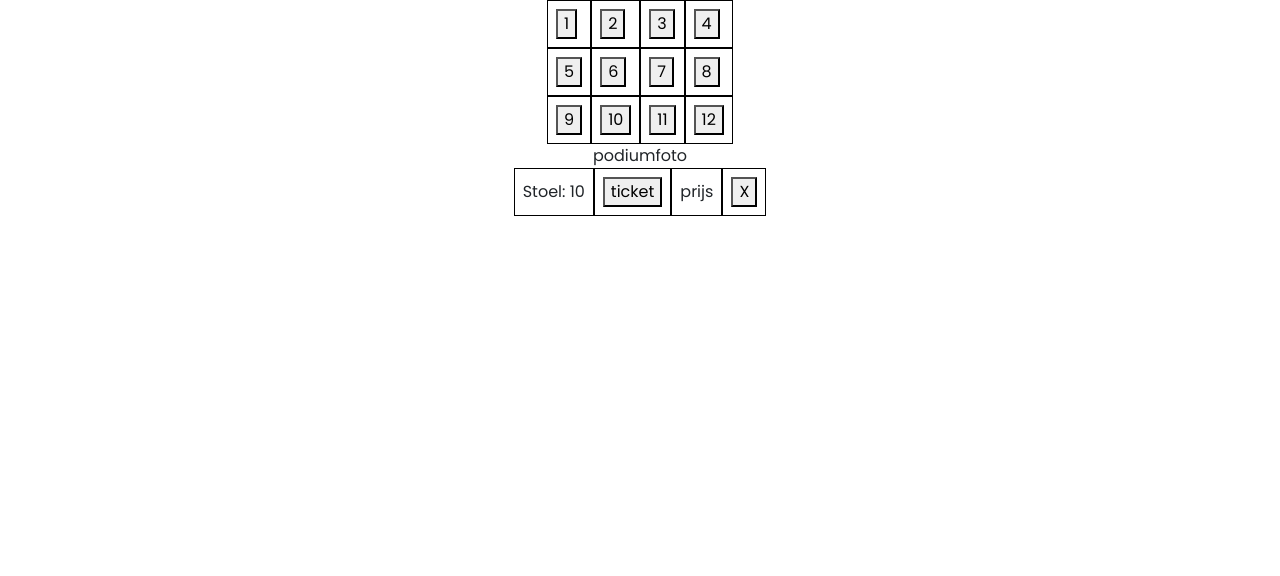
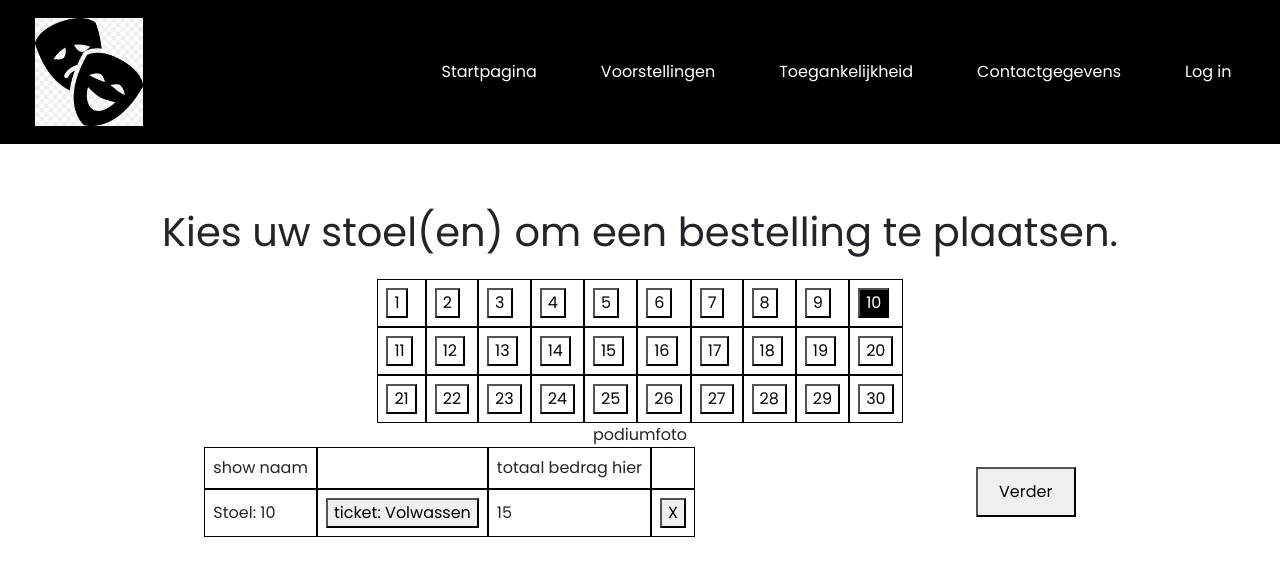
Before and after one commit to renz1704/WDPR2022, a React (Create React App) app in the folder react/ClientApp/: page /stoelKeuze in a window 1280 px wide. Both pictures are taken after a click on the button "10". Shown: the top 576 px of the page. Built offline with nearby package versions, Linux system fonts and the light colour scheme.

Commit message:
stoelkeuze

```diff
--- a/react/ClientApp/src/components/DropdownMenu.jsx
+++ b/react/ClientApp/src/components/DropdownMenu.jsx
@@ -5,15 +5,27 @@ function DropdownMenu(props) {
     const [isOpen, setIsOpen] = useState(false);
     const toggleMenu = () => setIsOpen((value) => !value);
 
+    const [optionPicked, setOptionPicked] = useState(props.options[0])
+
+    const onOptionClicked = (item) => {
+        setOptionPicked(item)
+        toggleMenu()
+        props.optionClicked(item)
+    }
+
     return (
         <div>
-            <button onMouseLeave={toggleMenu} onMouseEnter={toggleMenu}>{props.type}</button>
+            <button onClick={toggleMenu}>{props.type}: {optionPicked}</button>
             {isOpen && (
                 <ul style={{position:"absolute"}}>
                     {/*dit maakt een item aan in de dropdown
                     voor elk item in options (een lijst van de parent)*/}
                     {props.options.map((item, index) => {
-                        return <li key={index}>{item}</li>
+                        return <li key={index}>
+                            <button onClick={() => onOptionClicked(item)}>
+                                {item}
+                            </button>
+                        </li>
                     })}
                 </ul>
             )}
--- a/react/ClientApp/src/components/Pages/Page_StoelKeuze.jsx
+++ b/react/ClientApp/src/components/Pages/Page_StoelKeuze.jsx
@@ -1,17 +1,22 @@
 import React, { useState }  from 'react';
 import ShowOrder from "../ShowOrder";
+import Header from "../Header";
+import SeatButton from "../SeatButton";
+import { BrowserRouter as Router, Routes, Route, Link } from 'react-router-dom';
+import PopUp from "../PopUp";
+
 function Page_StoelKeuze(){
 
     {/*deze gegevens moeten gefetched worden*/}
-    let row1 = [1, 2, 3, 4]
-    let row2 = [5, 6, 7, 8]
-    let row3 = [9, 10, 11, 12]
+    let row1 = [1, 2, 3, 4, 5, 6, 7, 8, 9, 10]
+    let row2 = [11, 12, 13, 14, 15, 16, 17, 18, 19, 20]
+    let row3 = [21, 22, 23, 24, 25, 26, 27, 28, 29, 30]
     let rows =[row1, row2, row3]
 
     const [selectedSeats, setSeat] = useState([]);
 
     const toggleSeat = (seatNumber) => {
-        console.log(seatNumber)
+
         {/*dit checkt of het nummer van de stoel al geselecteerd is
         als dit niet zo is wordt de stoel toegevoegd aan de lijst*/}
         if (!selectedSeats.includes(seatNumber)) {
@@ -24,32 +29,78 @@ function Page_StoelKeuze(){
     }
 
 
+    const [showPopUp, setShowPopUp] = useState(false);
+    const [popUpMessage, setpopUpMessage] = useState(false);
+
+
+    const onNextButtonClick = () => {
+        if (selectedSeats.length < 1){
+            setpopUpMessage("Kies minstens 1 stoel om een bestelling te plaatsen.")
+            setShowPopUp(true)
+
+        }
+        else if (selectedSeats.length > 25)
+        {
+            setpopUpMessage("Het is niet toegestaan om meer dan 25 stoelen te kiezen.")
+            setShowPopUp(true)
+        }
+        else
+        {
+            //next page
+        }
+    }
+
+
     return(
-        <div className="flex-container-vertical">
+        <>
+            <Header/>
+            {showPopUp && (<PopUp message={popUpMessage} onClose={() => setShowPopUp(false)}/>)}
 
-            {/*stoelen knoppen*/}
+            <div className="flex-container-vertical" style={{margin:"5%"}}>
+
+                <h1 style={{marginBottom:"2%"}}>Kies uw stoel(en) om een bestelling te plaatsen.</h1>
+
+                {/*seatbuttons worden per row aangemaakt ze krijgen mee:
+                 seatnumber = nummer van de stoel
+                 toggleseat = een methode om de stoel in/uit de lijst selectedSeats te zetten
+                  ishighlighted = een boolean om de kleur van de stoel te bepalen*/}
                 <div>
                     <tbody>
                     {rows.map((row, rowIndex) => (
                         <tr key={rowIndex}>
-
                             {row.map((seatNumber, cellIndex) => (
-                            <td key={cellIndex}><button onClick={() => toggleSeat(seatNumber)}>{seatNumber}</button></td>
+                                <td key={cellIndex}>
+                                    <SeatButton
+                                        seatNumber={seatNumber}
+                                        toggleSeat={toggleSeat}
+                                        isHighlighted={selectedSeats.includes(seatNumber)}
+                                    />
+                                </td>
                             ))}
-
                         </tr>
                     ))}
                     </tbody>
                 </div>
 
-
                 <div>podiumfoto</div>
 
+                <div className="flex-container-horizontal" style={{width:"100%", height:"100%"}}>
                     <div>
                         <ShowOrder toggleSeat={toggleSeat} seats={selectedSeats}/>
                     </div>
+                    <div>
+                        <button
+                            style={{
+                                width:"100px",
+                                height:"50px"}}
+                            onClick={() => onNextButtonClick()}>
+                            Verder
+                        </button>
+                    </div>
+                </div>
 
             </div>
+        </>
     )
 }
 
--- /dev/null
+++ b/react/ClientApp/src/components/PopUp.jsx
@@ -0,0 +1,19 @@
+import React, { useState } from 'react';
+import Modal from 'react-modal';
+
+{/*npm install --save react-modal*/}
+function PopUp(props) {
+
+    return (
+        <Modal
+            isOpen={true}
+            onRequestClose={props.onClose}>
+            <p>{props.message}</p>
+            <button onClick={props.onClose}>
+               Oke
+            </button>
+        </Modal>
+    );
+}
+
+export default PopUp;
--- /dev/null
+++ b/react/ClientApp/src/components/SeatButton.jsx
@@ -0,0 +1,38 @@
+import React, {useState, useEffect} from 'react';
+
+function SeatButton(props){
+    {/*toggleColor wordt aangeroepen als toggleSeat wordt aangeroepen in de parent
+    dit is zo gedaan omdat de x knop (ander child van de parent) ook de seat moet
+    kunnen togglen */}
+    useEffect(() => {
+        toggleColor()
+    }, [props.toggleSeat])
+
+    const buttonClick = () => {
+        props.toggleSeat(props.seatNumber)
+    }
+
+
+    {/*past de kleur van de stoelknop aan*/}
+    const colorAvailable = "white"
+    const colorSelected = "black"
+    const [color, setColor] = useState([colorAvailable, colorSelected]);
+    const toggleColor =() => {
+        if (props.isHighlighted){
+            setColor([colorSelected, colorAvailable])
+        }
+        else {
+            setColor([colorAvailable, colorSelected])
+        }
+    }
+
+    return(
+        <button
+            style={{ backgroundColor: color[0], color: color[1] }}
+            onClick={() => buttonClick()}>
+            {props.seatNumber}
+        </button>
+    )
+}
+
+export default SeatButton;
--- a/react/ClientApp/src/components/ShowOrder.jsx
+++ b/react/ClientApp/src/components/ShowOrder.jsx
@@ -1,17 +1,35 @@
-import React from 'react';
+import React, {useState} from 'react';
 import DropdownMenu from "./DropdownMenu";
 
 function ShowOrder(props){
     const ticketOptions = ["Volwassen", "Kind", "Senior"]
-    const tickePrices = [15, 12, 9]
+    const ticketPrices = [15, 12, 9]
+
+    const [price, setPrice] = useState(ticketPrices[0])
+
+    const updatePrice = (choice) => {
+       ticketOptions.map((option, index) => {
+           if (option == choice)
+           {setPrice(ticketPrices[index])}
+       })
+
+    }
+
+
 
     return(
         <tbody>
+            <tr>
+                <td>show naam</td>
+                <td></td>
+                <td>totaal bedrag hier</td>
+                <td></td>
+            </tr>
             {props.seats.map((seatNumber, cellIndex) => (
                 <tr key={cellIndex}>
                     <td>Stoel: {seatNumber}</td>
-                    <td><DropdownMenu type="ticket" options={ticketOptions}/></td>
-                    <td>prijs</td>
+                    <td><DropdownMenu type="ticket" options={ticketOptions} optionClicked={updatePrice}/></td>
+                    <td>{price}</td>
                     <td><button onClick={() => props.toggleSeat(seatNumber)}>X</button></td>
                 </tr>
             ))}
```
Also changed, not shown: 1 other file (tests, documents, lock files or other folders). Lines whose indentation alone changed are shown as unchanged.
